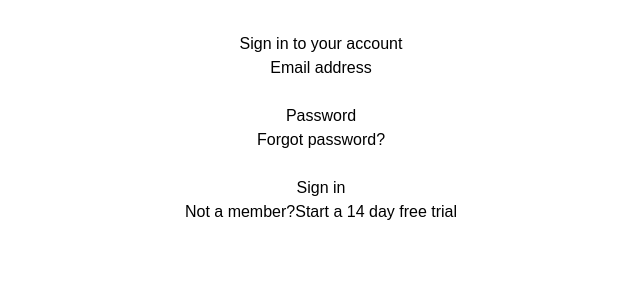
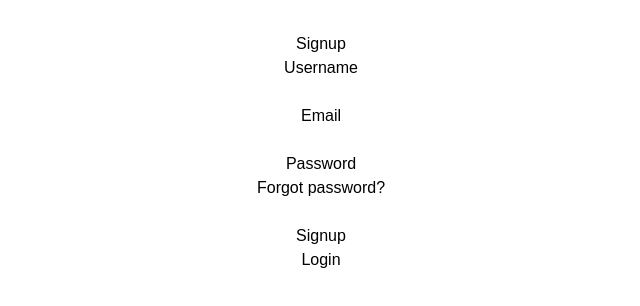
Before and after one commit to asmitashrestha/Employment_Website, a React (Vite) app: page /signup in a window 1280 px wide. Shown: the top 306 px of the page, without its empty margins (319-959 px from the left). Built offline with nearby package versions, Linux system fonts and the light colour scheme.

Commit message:
signup page

```diff
--- a/src/components/Createjob/Jobcreate.jsx
+++ b/src/components/Createjob/Jobcreate.jsx
@@ -1,4 +1,5 @@
-import React from "react";
+import Footer from '../Home/Footer'
+import { Link } from "react-router-dom";
 
 const Jobcreate = ({
   cname,
@@ -109,7 +110,11 @@ const Jobcreate = ({
             </div>
           </div>
         </form>
+        <div className="finalpost">
+          <button>Job post</button>
+        </div>
       </div>
+      <Footer/>
     </div>
   );
 };
--- a/src/components/Home/Navbar.jsx
+++ b/src/components/Home/Navbar.jsx
@@ -6,7 +6,7 @@ const Navbar = () => {
   return (
     <div className="navs">
       <div className="navbar">
-        <h1>JobsPortal</h1>
+       <Link to='/'>JobsPortal</Link>
       </div>
       <div className="navbar">
         <Link to='/login' className='posts'>Login</Link>
--- a/src/components/Signup/Signup.jsx
+++ b/src/components/Signup/Signup.jsx
@@ -1,48 +1,116 @@
-import React from 'react'
+import { Link, useNavigate } from 'react-router-dom'
+import axios from 'axios';
+import { useState } from 'react';
+import { ToastContainer, toast } from 'react-toastify';
+import 'react-toastify/dist/ReactToastify.css';
 
 const Signup = () => {
+    const [error, setError] = useState("")
+    const navigate = useNavigate()
+
+    const handleSubmit = (e) => {
+
+      e.preventDefault()
+      console.log('api called')
+
+      fetch('https://dummyjson.com/auth/login', {
+        method: 'POST',
+        headers: { 'Content-Type': 'application/json' },
+        body: JSON.stringify({
+          // username: "atuny0",
+          // password: "9uQFF1Lh",
+          "username": e.target.name.value,
+          "email":e.target.email.value,
+          "password": e.target.password.value,
+
+        })
+      })
+        .then(res =>{
+          if(res.ok){
+            toast.success("Signup sucessful")
+            navigate('/')
+          }else{
+            toast.error("Invalid Credentials")
+          }
+        })
+        .then(data => {
+          console.log(data)
+        })
+        .catch(err => {
+          console.error("Error ocurred during signup")
+          toast.error("something went wrong -> mostly when interruption in internet")
+        })
+    }
+
     return (
-        <div>
-            <form action="">
-                <div class="flex min-h-full flex-col justify-center px-6 py-12 lg:px-8">
-                    <div class="sm:mx-auto sm:w-full sm:max-w-sm">
-                            <h2 class="mt-10 text-center text-2xl font-bold leading-9 tracking-tight text-gray-900">Sign in to your account</h2>
+      <>
+        <div className=''>
+          <div className="flex min-h-full flex-col justify-center px-6 py-12 lg:px-8">
+            <div className="sm:mx-auto sm:w-full sm:max-w-sm">
+              <h2 className="mt-10 text-center text-2xl font-bold leading-9 tracking-tight text-gray-900">Signup</h2>
             </div>
 
-                    <div class="mt-10 sm:mx-auto sm:w-full sm:max-w-sm">
-                        <form class="space-y-6" action="#" method="POST">
+            {
+              error
+              &&
+              <div className='mt-10 sm:mx-auto sm:w-full sm:max-w-sm bg-red-200 p-4'>
+                {error}
+              </div>
+            }
+
+
+            <div className="mt-10 sm:mx-auto sm:w-full sm:max-w-sm">
+              <form className="space-y-6" onSubmit={handleSubmit}>
+
+
+
                 <div>
-                                <label for="email" class="block text-sm font-medium leading-6 text-gray-900">Email address</label>
-                                <div class="mt-2">
-                                    <input id="email" name="email" type="email" autocomplete="email" required class="block w-full rounded-md border-0 py-1.5 text-gray-900 shadow-sm ring-1 ring-inset ring-gray-300 placeholder:text-gray-400 focus:ring-2 focus:ring-inset focus:ring-indigo-600 sm:text-sm sm:leading-6"/>
+                  <div className="flex items-center justify-between">
+                    <label htmlFor="name" className="block text-sm font-medium leading-6 text-gray-900">Username</label>
+
+                  </div>
+                  <div className="mt-2">
+                    <input id="name" name="name" type="name" autoComplete="current-username" required className="block w-full rounded-md border-0 py-1.5 text-gray-900 shadow-sm ring-1 ring-inset ring-gray-300 placeholder:text-gray-400 focus:ring-2 focus:ring-inset focus:ring-indigo-600 sm:text-sm sm:leading-6" />
                   </div>
                 </div>
 
                 <div>
-                                <div class="flex items-center justify-between">
-                                    <label for="password" class="block text-sm font-medium leading-6 text-gray-900">Password</label>
-                                    <div class="text-sm">
-                                        <a href="#" class="font-semibold text-indigo-600 hover:text-indigo-500">Forgot password?</a>
+                  <div className="flex items-center justify-between">
+                    <label htmlFor="name" className="block text-sm font-medium leading-6 text-gray-900">Email</label>
+
+                  </div>
+                  <div className="mt-2">
+                    <input id="email" name="email" type="email" autoComplete="current-email" required className="block w-full rounded-md border-0 py-1.5 text-gray-900 shadow-sm ring-1 ring-inset ring-gray-300 placeholder:text-gray-400 focus:ring-2 focus:ring-inset focus:ring-indigo-600 sm:text-sm sm:leading-6" />
                   </div>
                 </div>
-                                <div class="mt-2">
-                                    <input id="password" name="password" type="password" autocomplete="current-password" required class="block w-full rounded-md border-0 py-1.5 text-gray-900 shadow-sm ring-1 ring-inset ring-gray-300 placeholder:text-gray-400 focus:ring-2 focus:ring-inset focus:ring-indigo-600 sm:text-sm sm:leading-6"/>
+
+
+                <div>
+                  <div className="flex items-center justify-between">
+                    <label htmlFor="password" className="block text-sm font-medium leading-6 text-gray-900">Password</label>
+                    <div className="text-sm">
+                      <a href="#" className="font-semibold text-indigo-600 hover:text-indigo-500">Forgot password?</a>
+                    </div>
+                  </div>
+                  <div className="mt-2">
+                    <input id="password" name="password" type="password" autoComplete="current-password" required className="block w-full rounded-md border-0 py-1.5 text-gray-900 shadow-sm ring-1 ring-inset ring-gray-300 placeholder:text-gray-400 focus:ring-2 focus:ring-inset focus:ring-indigo-600 sm:text-sm sm:leading-6" />
                   </div>
                 </div>
 
                 <div>
-                                <button type="submit" class="flex w-full justify-center rounded-md bg-indigo-600 px-3 py-1.5 text-sm font-semibold leading-6 text-white shadow-sm hover:bg-indigo-500 focus-visible:outline focus-visible:outline-2 focus-visible:outline-offset-2 focus-visible:outline-indigo-600">Sign in</button>
+                  <button type="submit" className="flex w-full justify-center rounded-md bg-indigo-600 px-3 py-1.5 text-sm font-semibold leading-6 text-white shadow-sm hover:bg-indigo-500 focus-visible:outline focus-visible:outline-2 focus-visible:outline-offset-2 focus-visible:outline-indigo-600">Signup</button>
                 </div>
               </form>
 
-                        <p class="mt-10 text-center text-sm text-gray-500">
-                            Not a member?
-                            <a href="#" class="font-semibold leading-6 text-indigo-600 hover:text-indigo-500">Start a 14 day free trial</a>
-                        </p>
+
             </div>
+            <Link to='/login' className='pt-7'>Login</Link>
           </div>
-            </form>
+
+
         </div>
+      </>
+
     )
 }
 
--- a/src/index.css
+++ b/src/index.css
@@ -551,4 +551,20 @@
   border-radius: 10px;
   padding: 10px;
   margin: 1rem;
+  width: 1180px;
 }
+
+.finalpost{
+  position: relative;
+  left: 500px;
+  padding: 16px 45px;
+  font-size: 16px;
+  border-radius: 10px;
+  border: none;
+}
+.finalpost button{
+  color: white;
+  background-color: rgb(48, 96, 48);
+  padding: 10px 40px;
+  border-radius: 0.5rem;
+}
```
Lines whose indentation alone changed are shown as unchanged.
